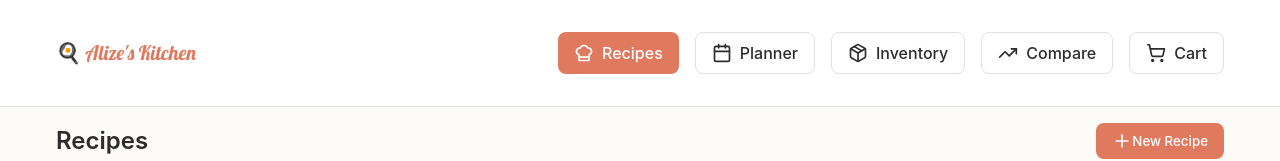
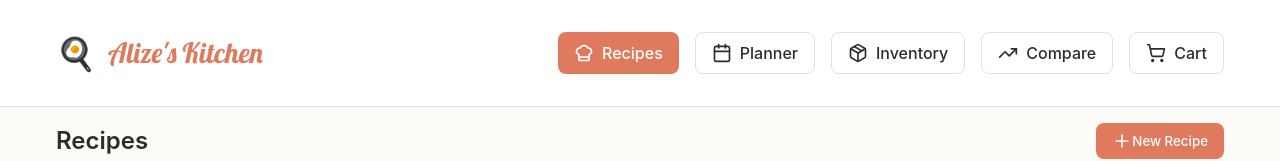
Before and after one commit to aalizelau/cooking-management-app, a React app: page /recipes in a window 1280 px wide. Shown: the top 161 px of the page. Built offline with nearby package versions, Linux system fonts and the light colour scheme; no server answers; the database is empty; the HTML template or start-up script is replaced by a standard one.

Commit message:
update styles

```diff
--- a/src/components/Layout.jsx
+++ b/src/components/Layout.jsx
@@ -17,7 +17,10 @@ const Layout = () => {
                 zIndex: 10
             }}>
                 <div className="container" style={{ display: 'flex', alignItems: 'center', justifyContent: 'space-between' }}>
-                    <h1 style={{ fontSize: 'var(--font-size-lg)', color: 'var(--color-primary)', fontFamily: 'var(--font-display)', fontWeight: 400 }}>🍳 Alize's Kitchen</h1>
+                    <h1 style={{ display: 'flex', alignItems: 'center', gap: '12px', color: 'var(--color-primary)', fontFamily: 'var(--font-display)', fontWeight: 400, margin: 0 }}>
+                        <span style={{ fontSize: '32px' }}>🍳</span>
+                        <span style={{ fontSize: '28px' }}>Alize's Kitchen</span>
+                    </h1>
                     <nav style={{ display: 'flex', gap: 'var(--spacing-md)' }}>
                         <NavLink
                             to="/recipes"
```
